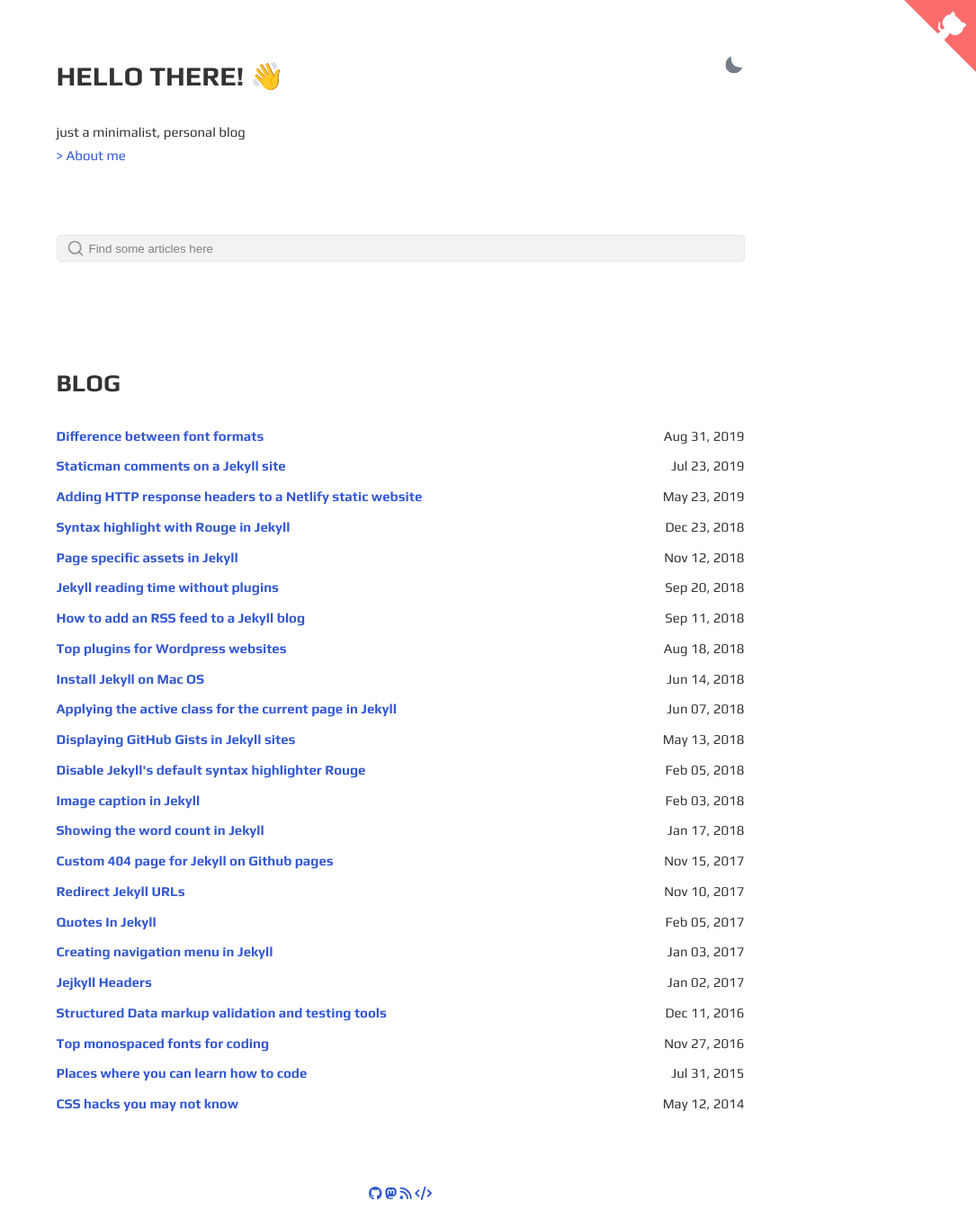
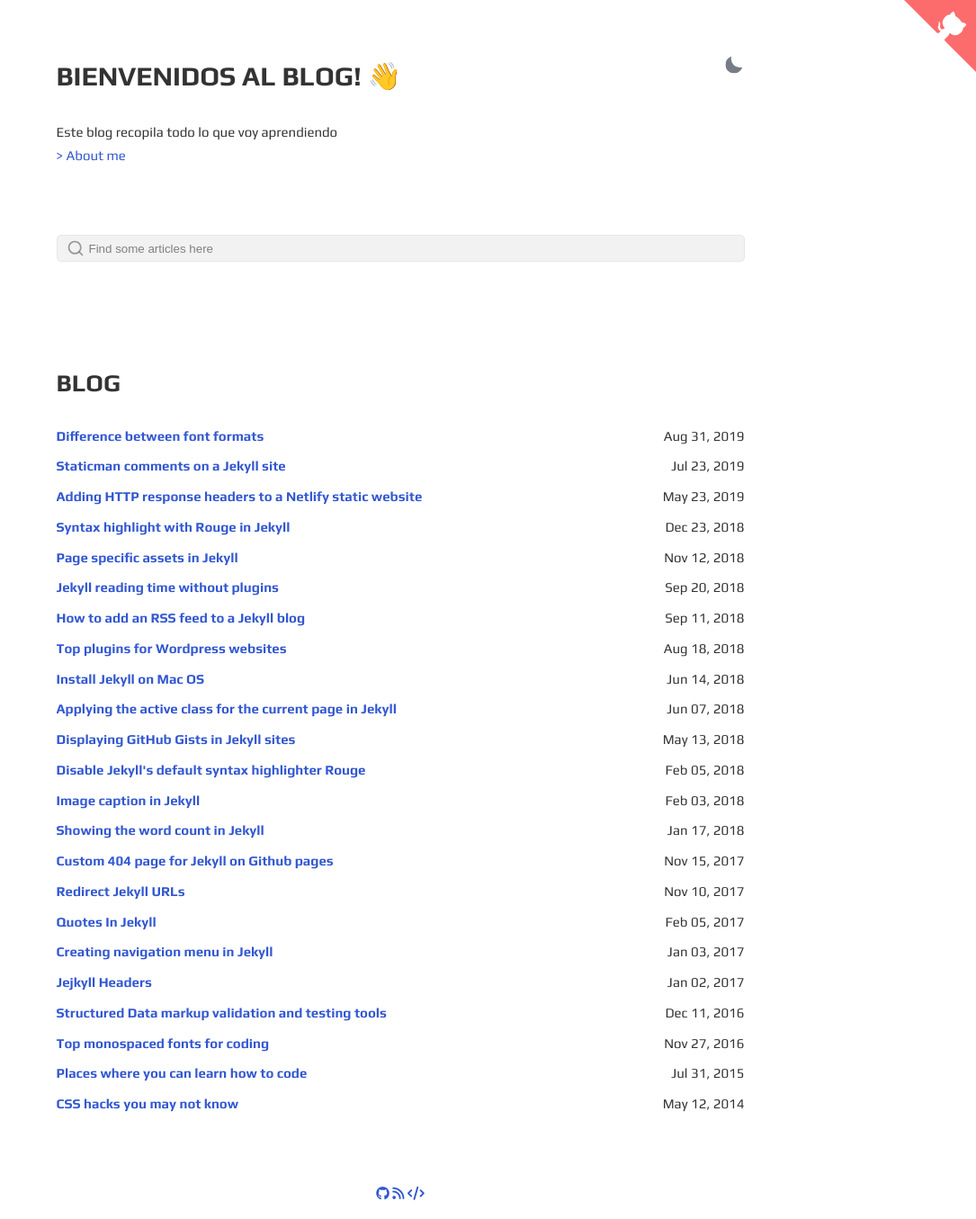
Before and after one commit to HackBepa/HackBepa.github.io, a Jekyll site: the page built from index.html, in a window 1280 px wide. Shown: the whole page at 90% size, without its empty margins (195-1280 px from the left). Built offline with Jekyll 4.4.1, drawn with Linux system fonts in a browser that asks for light colours; nearby versions of some CDN libraries.

Commit message:
Update _config.yml

```diff
--- a/_config.yml
+++ b/_config.yml
@@ -1,32 +1,32 @@
-site: Gesko
-title: Gesko
-greetings: Hello there! 👋
+site: hackbepa
+title: hackbepa
+greetings: Bienvenidos al blog! 👋
 description: >-
-  just a minimalist, personal blog
-lang: en-US
-timezone:  Europe/Rome
-repo: https://github.com/DavideBri/Gesko # site repo [optional]
+  Este blog recopila todo lo que voy aprendiendo
+lang: es-es
+timezone:  Europe/Spain
+repo: https://github.com/HackBepa # site repo [optional]
 data-theme: dark # default theme "dark" | "light"
 discus-identifier: # replace with your disqus shortname
 comments-enabled: false # true to enable disqus comments, false to hide them
 
 author:
-  name: gesko
-  bio: just a minimalist, personal blog
-  userpicture:
-  username: # general username
-  github: DavideBri # github username
+  name: hackbepa
+  bio: Este blog recopila todo lo que voy aprendiendo
+  userpicture: https://avatars.githubusercontent.com/u/177793123?v=4
+  username: HackBepa # general username
+  github: HackBepa # github username
   twitter: # twitter username
-  mastodon: hachyderm.io/@davidebri # mastodon profile (ex. mastodon.social/@my_username)
+  mastodon:  # mastodon profile (ex. mastodon.social/@my_username)
   linkedin: # linkedin profile
-  email: your-email@email.com # email adress
+  email: axelbenitezparra2021@gmail.com # email adress
 
 # Font Settings
 googlewebfonts: family=Play:wght@400;700&family=Source+Code+Pro:ital,wght@0,200;0,300;0,400;0,600;0,700;0,900;1,300;1,400;1,500;1,600;1,700;1,900
 
 # URL settings
-url: "https://DavideBri.github.io" # Domain Name of host. [username].github.io for github pages
-baseurl: "/Gesko" # sub folder for jekyll site. only if jekyll site not in root of host. leave blank if not wishd. always add / in front.
+url: "https://hackbepa.github.io" # Domain Name of host. [username].github.io for github pages
+baseurl: "/hackbepa" # sub folder for jekyll site. only if jekyll site not in root of host. leave blank if not wishd. always add / in front.
 permalink: pretty
 
 # local
```
